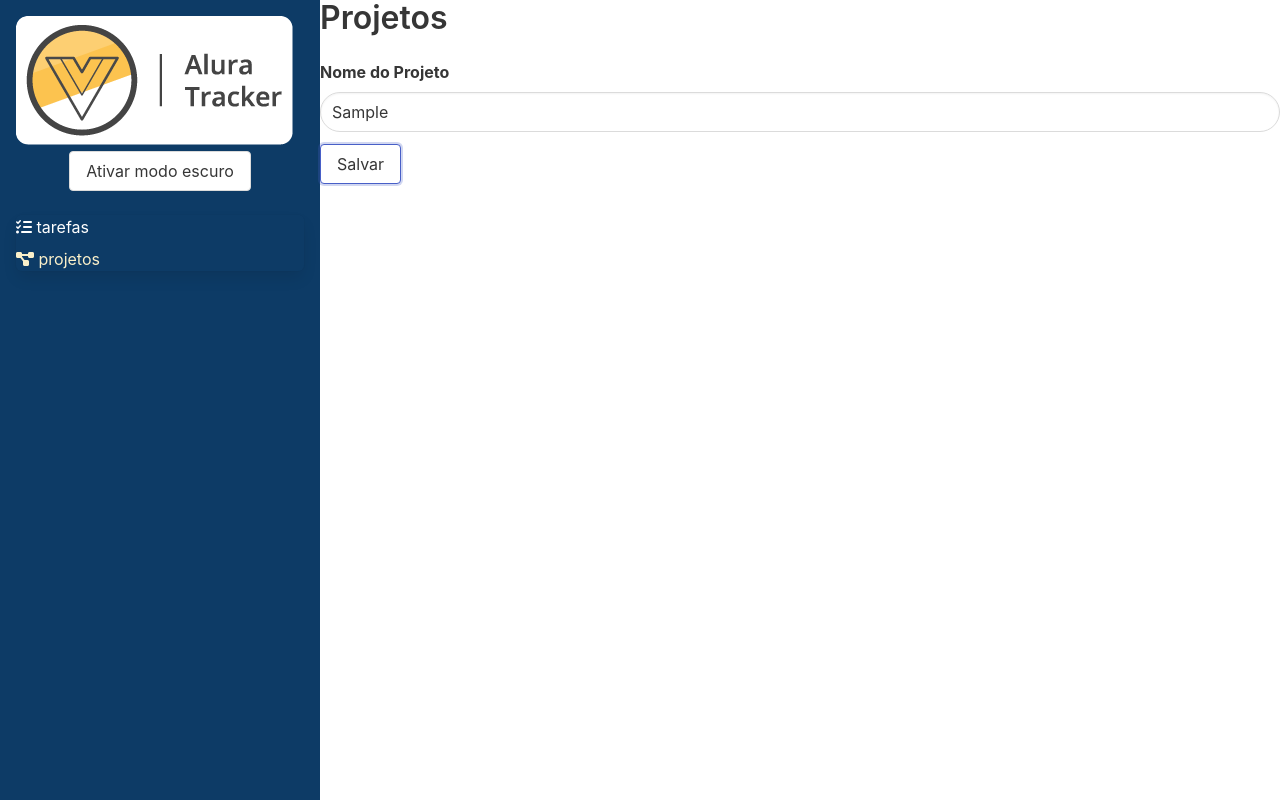
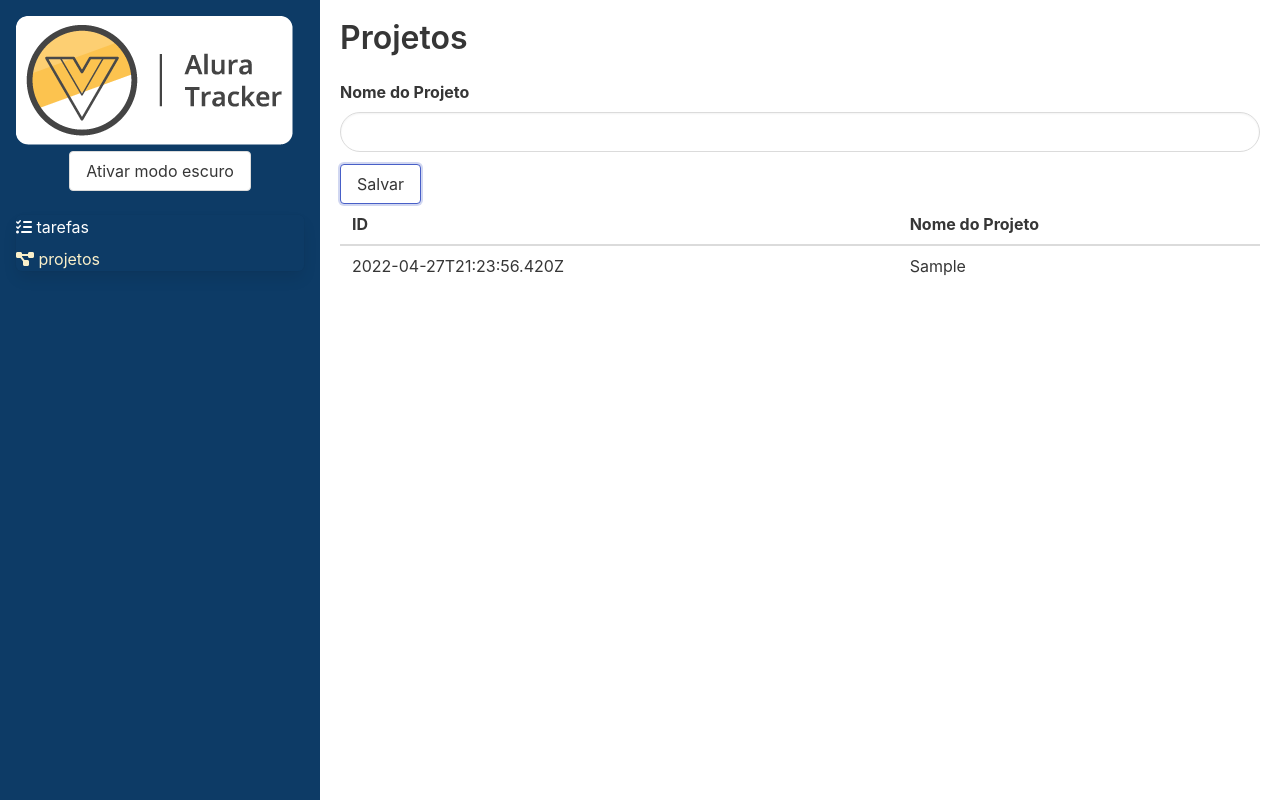
Before and after one commit to ulrichheringer/Vue-Alura-Tracker, a Vue app: page /#/projetos in a window 1280 px wide. Both pictures are taken after typing "Sample" into the empty fields and a click on the button "Salvar". Built offline with nearby package versions, Linux system fonts and the light colour scheme.

Commit message:
Formulário de Projetos funcionando

```diff
--- a/src/views/Projetos.vue
+++ b/src/views/Projetos.vue
@@ -1,19 +1,33 @@
 <template>
   <section class="projetos">
     <h1 class="title">Projetos</h1>
-    <form @submit.prevent="">
+    <form @submit.prevent="salvar">
       <div class="field">
-            <label for="nomeDoProjeto" class="label" >
-                Nome do Projeto
-            </label>
+        <label for="nomeDoProjeto" class="label"> Nome do Projeto </label>
         <input type="text" class="input" v-model="nomeDoProjeto" />
       </div>
       <div class="field">
-            <button class="button" type="submit">
-                Salvar
-            </button>
+        <button class="button" type="submit">Salvar</button>
       </div>
     </form>
+    <table class="table is-fullwidth">
+        <thead>
+            <tr>
+                <th>
+                    ID
+                </th>
+                <th>
+                    Nome do Projeto
+                </th>
+            </tr>
+        </thead>
+        <tbody>
+            <tr v-for="projeto in projetos" :key="projeto.id">
+                <td>{{projeto.id}}</td>
+                <td>{{projeto.nome}}</td>
+            </tr>
+        </tbody>
+    </table>
   </section>
 </template>
 
@@ -26,18 +40,24 @@
   data() {
     return {
       nomeDoProjeto: "",
-            projetos: [] as IProjeto[]
+      projetos: [] as IProjeto[],
     };
   },
   methods: {
     salvar() {
       const projeto: IProjeto = {
         nome: this.nomeDoProjeto,
-                id: new Date().toISOString()
-            }
+        id: new Date().toISOString(),
+      };
       this.projetos.push(projeto);
       this.nomeDoProjeto = "";
-        }
+    },
   },
 });
 </script>
+
+<style scoped>
+.projetos {
+  padding: 1.25rem;
+}
+</style>
```
Lines whose indentation alone changed are shown as unchanged.
